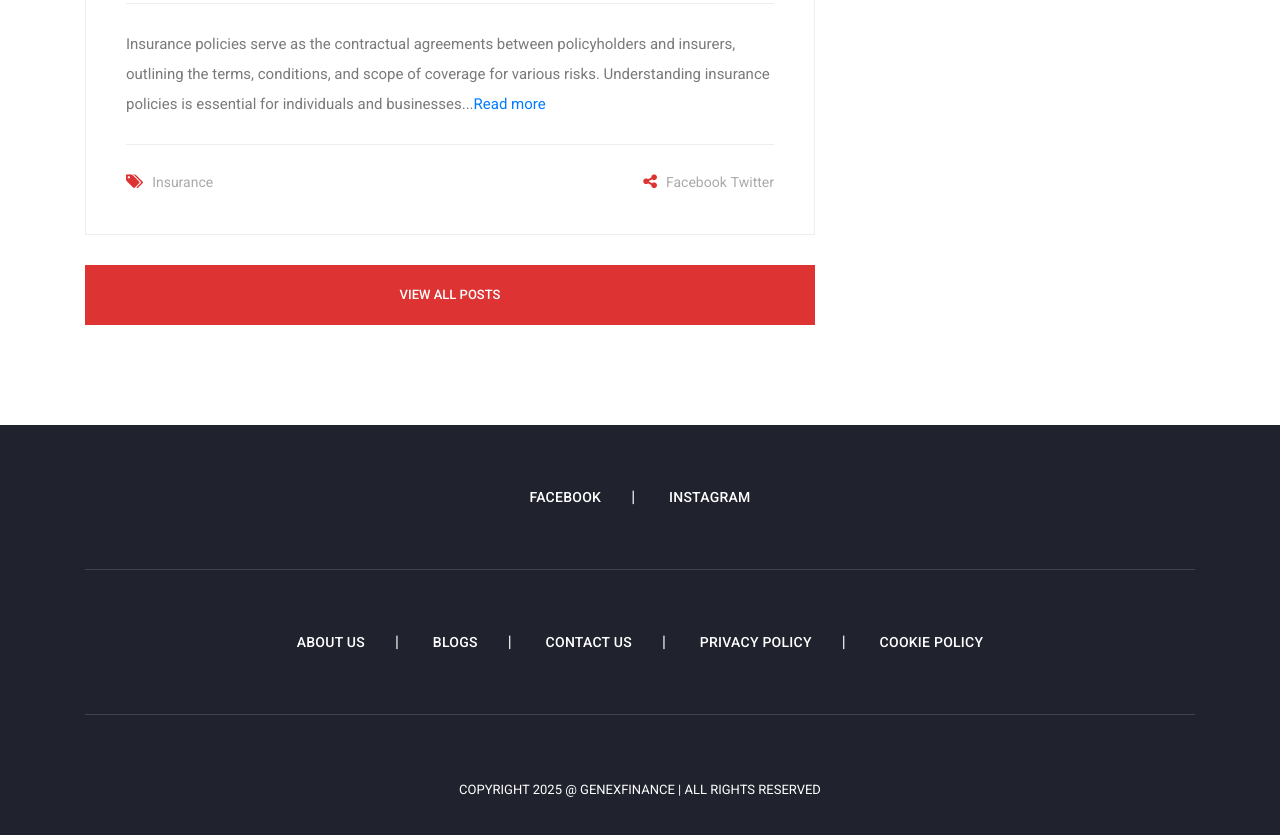
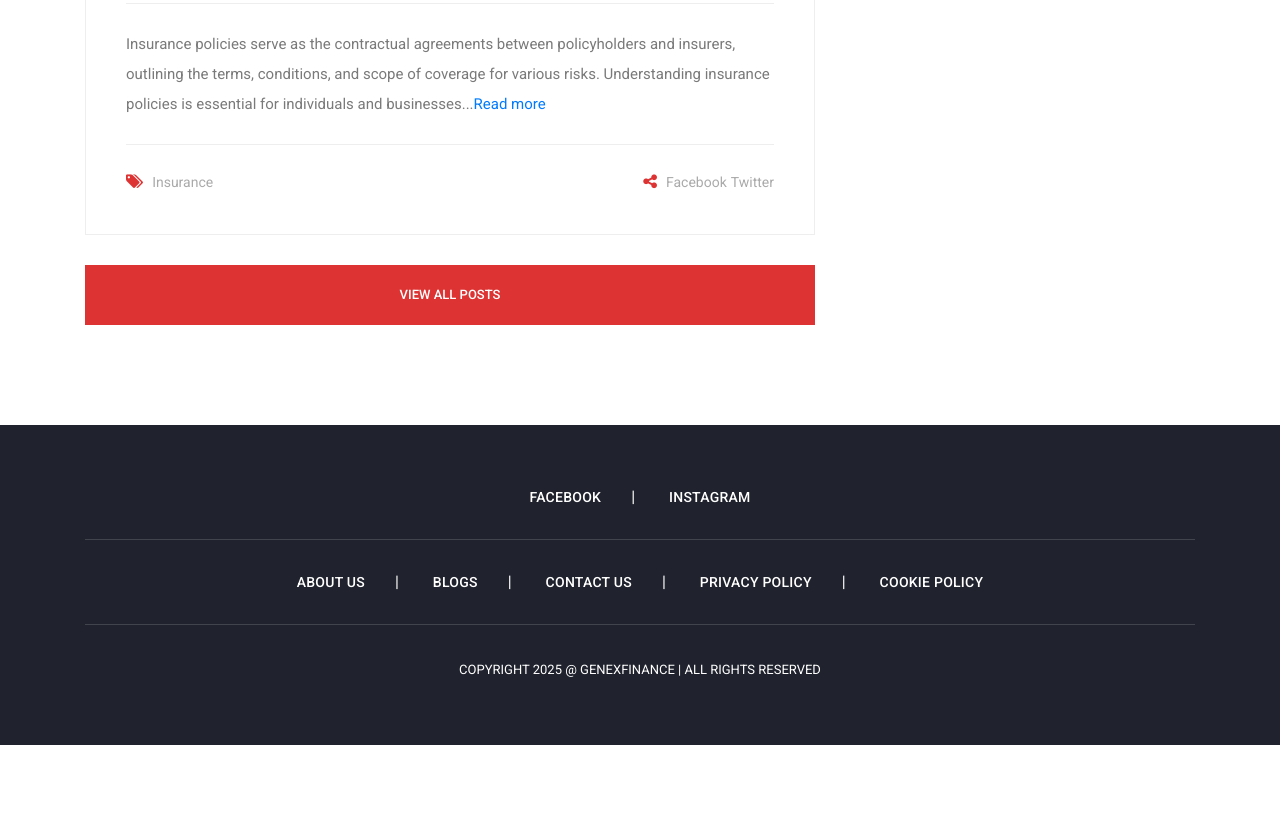
Before and after one commit to enigmatic-ads/genexfinance, a website: page public/index.html in a window 1280 px wide. Shown: the part 4301-5136 px from the top of the page. After the commit the page ends 5046 px from the top, so only its background shows below. Drawn offline with nearby package versions, Linux system fonts and the light colour scheme.

Commit message:
fixed footer line spacing

```diff
--- a/public/assets/css/templatemo-stand-blog.css
+++ b/public/assets/css/templatemo-stand-blog.css
@@ -799,8 +799,8 @@ footer {
 }
 
 footer ul.social-icons {
-	padding-bottom: 60px;
-	margin-bottom: 60px;
+	padding-bottom: 30px;
+	margin-bottom: 30px;
 	border-bottom: 1px solid rgba(250,250,250,0.15);
 }
 
```
